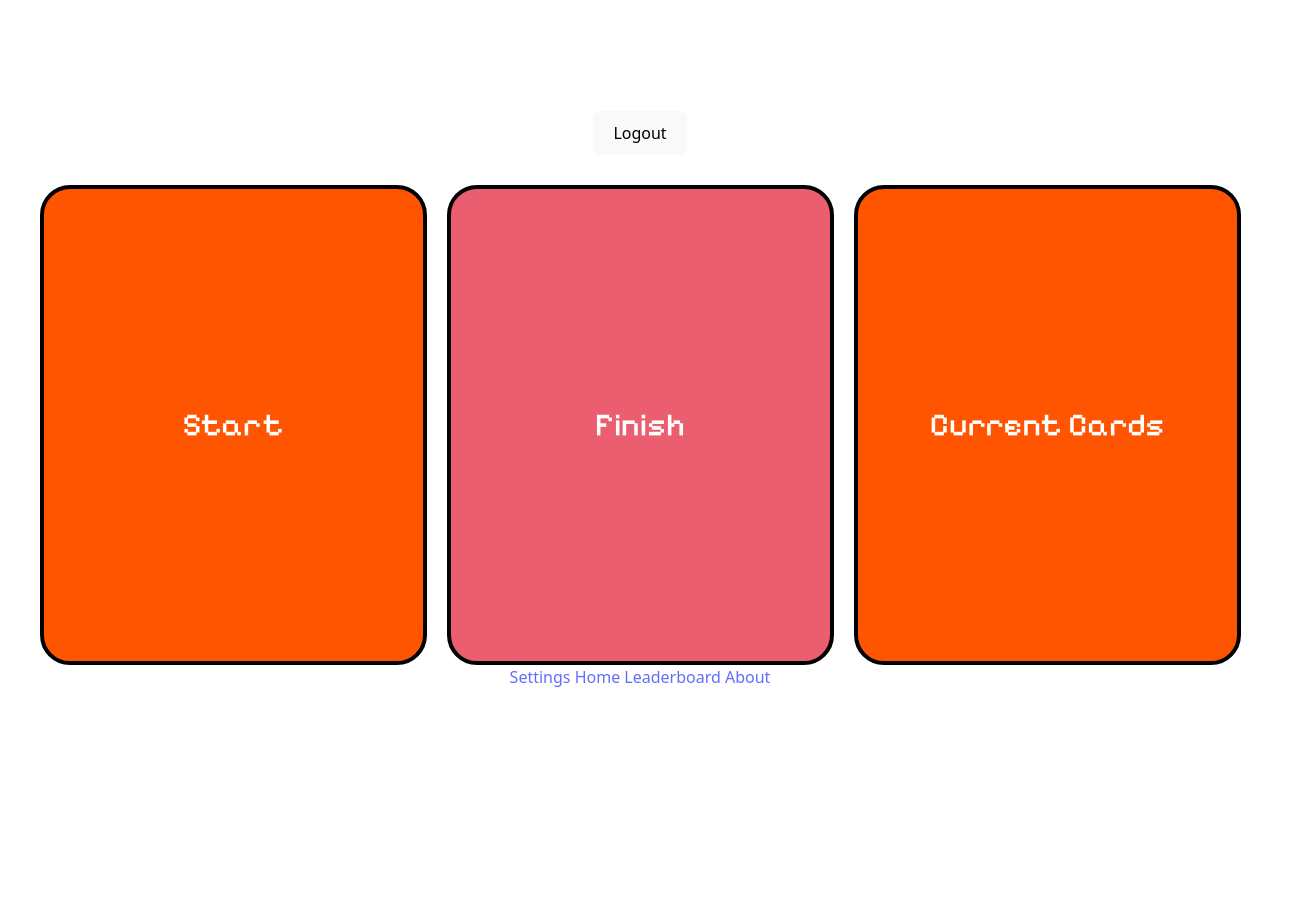
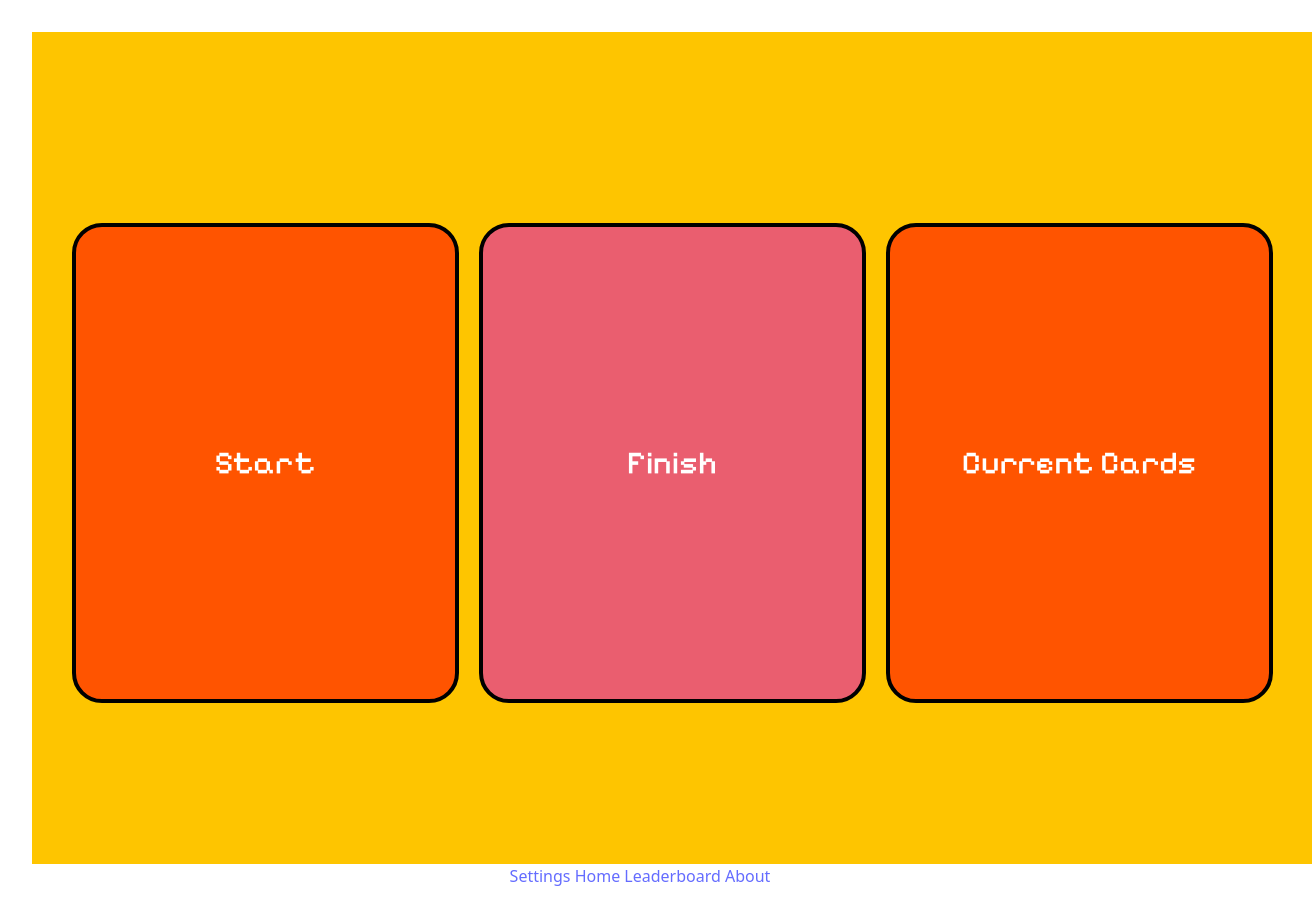
Before and after one commit to adhayes1919/lovelanguage, a React (Vite) app in the folder client/: page / in a window 1280 px wide. Shown: the whole page, 1312 px wide, since content can reach past the window. Before the commit the page ends 800 px from the top, so only its background shows below. Built offline with nearby package versions, Linux system fonts and the light colour scheme.

Commit message:
Rename Study.css to Finish.css

```diff
--- a/client/src/pages/home/Study.css
+++ b/client/src/pages/home/Finish.css
@@ -253,8 +253,8 @@
 /* Back button itself */
 .back-button {
   position: absolute;
-  top: 300px;
-  right: 250px;
+  top: 30px;
+  right: 30px;
   background: none;
   border: none;
   cursor: pointer;
--- a/client/src/pages/home/Home.css
+++ b/client/src/pages/home/Home.css
@@ -0,0 +1,10 @@
+.home-page-wrap {
+  padding: 0;
+  position: relative;
+  display: flex;
+  justify-content: center;
+  align-items: center;
+  width: 1280px;
+  height: 832px;
+  background: #FEC500;
+}
--- a/client/src/pages/home/Home.jsx
+++ b/client/src/pages/home/Home.jsx
@@ -30,6 +30,8 @@ const Home = () => {
         )
     }
 
+    //<button onClick={handleLogout}>Logout</button>
+
     function handleLogout() {
         document.cookie = "username=; expires=Thu, 01 Jan 1970 00:00:00 UTC; path=/;";
         console.log('Logged out.');
@@ -40,8 +42,9 @@ const Home = () => {
     //Actual main home page here
     return (
         <div>
-            <button onClick={handleLogout}>Logout</button>
-            <Study />
+            <div className='home-page-wrap'>
+                <Study />
+            </div>
             <Navbar />
         </div>
     )
--- a/client/src/pages/home/Study.jsx
+++ b/client/src/pages/home/Study.jsx
@@ -1,6 +1,6 @@
 import { useState } from 'react';
 import Navbar from 'components/Navbar';
-import './Study.css';
+import './Finish.css';
 
 // SM-2 algorithm for spaced repetition
 function calculateEase(currentEF, quality) {
```
Also changed, not shown: client/src/pages/about/About.css (+11 -11 lines).
